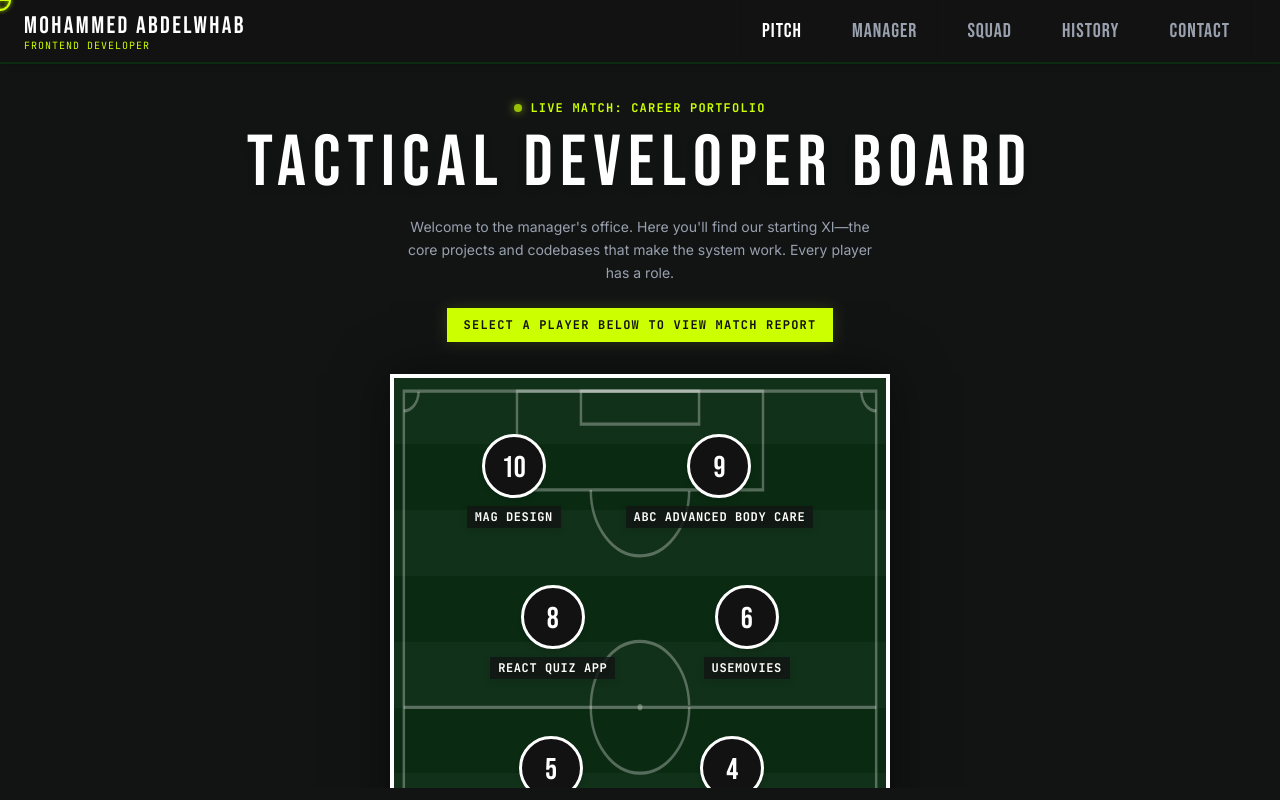
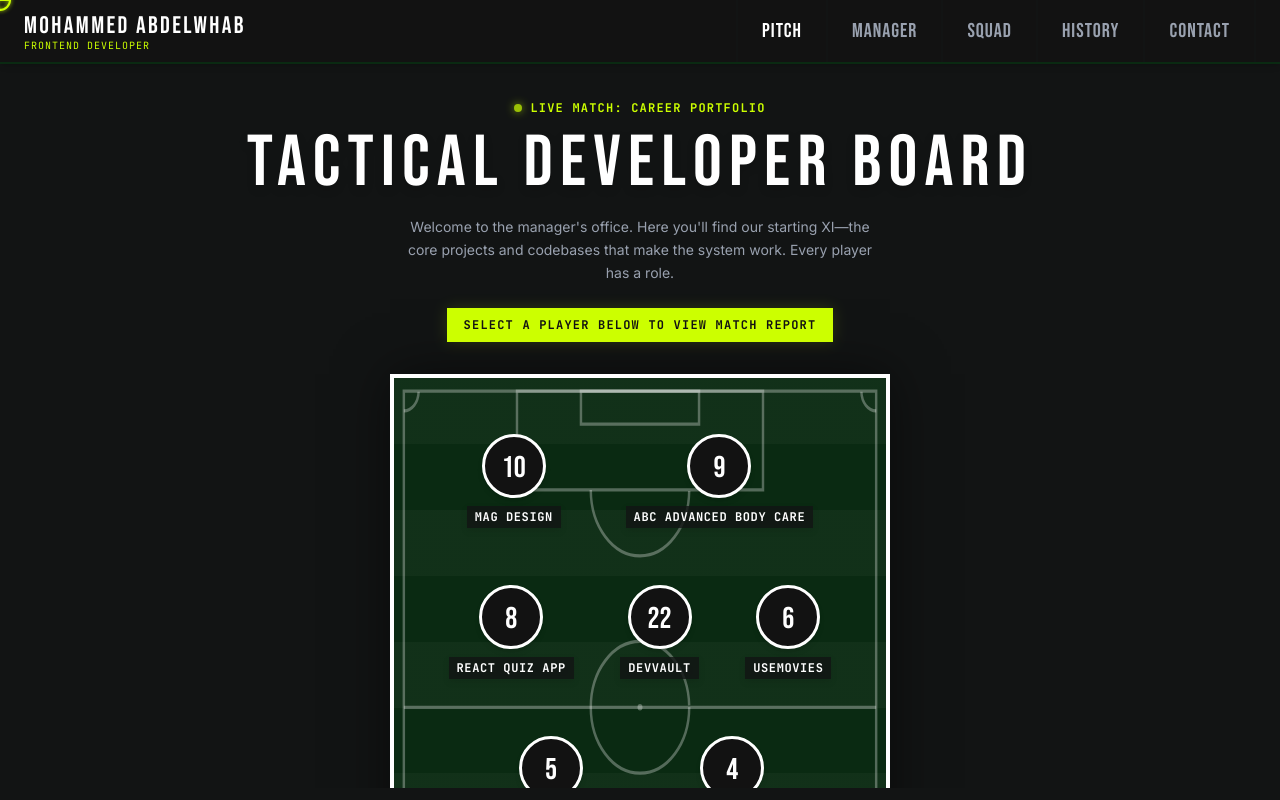
Before and after one commit to mohammed-abdelwhab/Portfolio, a React (Vite) app: page / in a window 1280 px wide. Built offline with nearby package versions, Linux system fonts and the light colour scheme.

Commit message:
feat: added a new project to the list

```diff
--- a/src/data/projects.js
+++ b/src/data/projects.js
@@ -7,8 +7,15 @@ const rawProjects = [
     role: "Full-Stack",
     liveUrl: "https://mag-design-hdj8.vercel.app",
     repoUrl: "https://github.com/mohammed-abdelwhab/MAG-Design",
-    description: "A Next.js 14 luxury interior design platform. Bilingual EN/AR with RTL switching, multi-step booking, and a secure client portal for tracking project phases.",
-    stack: ["Next.js", "TypeScript", "Tailwind CSS", "Framer Motion", "Zustand"]
+    description:
+      "A Next.js 14 luxury interior design platform. Bilingual EN/AR with RTL switching, multi-step booking, and a secure client portal for tracking project phases.",
+    stack: [
+      "Next.js",
+      "TypeScript",
+      "Tailwind CSS",
+      "Framer Motion",
+      "Zustand",
+    ],
   },
   {
     id: 2,
@@ -18,8 +25,9 @@ const rawProjects = [
     role: "Frontend",
     liveUrl: "https://abc-advanced-body-care.vercel.app/",
     repoUrl: "https://github.com/mohammed-abdelwhab/abc-advanced-body-care",
-    description: "Modern landing page for an advanced body care clinic. Focuses on premium aesthetics and smooth scrolling experiences.",
-    stack: ["React", "Tailwind CSS", "Framer Motion"]
+    description:
+      "Modern landing page for an advanced body care clinic. Focuses on premium aesthetics and smooth scrolling experiences.",
+    stack: ["React", "Tailwind CSS", "Framer Motion"],
   },
   {
     id: 3,
@@ -29,8 +37,21 @@ const rawProjects = [
     role: "Frontend",
     liveUrl: "https://react-reducer-quiz.vercel.app/",
     repoUrl: "https://github.com/mohammed-abdelwhab/react-reducer-quiz",
-    description: "An interactive React quiz application utilizing useReducer for complex state management, custom hooks, and dynamic feedback.",
-    stack: ["React", "useReducer", "CSS Modules"]
+    description:
+      "An interactive React quiz application utilizing useReducer for complex state management, custom hooks, and dynamic feedback.",
+    stack: ["React", "useReducer", "CSS Modules"],
+  },
+  {
+    id: 4,
+    name: "DevVault",
+    position: "midfielder",
+    jerseyNumber: 22,
+    role: "Full-Stack",
+    liveUrl: "https://dev-vault-navy.vercel.app/",
+    repoUrl: "https://github.com/mohammed-abdelwhab/DevVault",
+    description:
+      "DevVault is a responsive, Dark-Themed developer bookmark manager buit with React, TypeScript and Supabase. It allows developers to store, filter, search and manage there favourite resourses and documentations.",
+    stack: ["React", "TypeScript", "Supabase"],
   },
   {
     id: 4,
@@ -40,8 +61,9 @@ const rawProjects = [
     role: "Frontend",
     liveUrl: "#",
     repoUrl: "https://github.com/mohammed-abdelwhab/movies-app",
-    description: "A movie database application with custom hooks, fetching data from OMDB API, local storage caching, and detailed movie views.",
-    stack: ["React", "OMDB API", "Custom Hooks"]
+    description:
+      "A movie database application with custom hooks, fetching data from OMDB API, local storage caching, and detailed movie views.",
+    stack: ["React", "OMDB API", "Custom Hooks"],
   },
   {
     id: 5,
@@ -51,8 +73,9 @@ const rawProjects = [
     role: "Frontend",
     liveUrl: "https://mohammed-abdelwhab.github.io/bankist-app/",
     repoUrl: "https://github.com/mohammed-abdelwhab/bankist-app",
-    description: "A minimalist banking application handling transfers, loans, and account closures. Note: Demo login: js/1111 or jd/2222.",
-    stack: ["JavaScript", "DOM Manipulation", "CSS"]
+    description:
+      "A minimalist banking application handling transfers, loans, and account closures. Note: Demo login: js/1111 or jd/2222.",
+    stack: ["JavaScript", "DOM Manipulation", "CSS"],
   },
   {
     id: 6,
@@ -62,8 +85,9 @@ const rawProjects = [
     role: "Frontend",
     liveUrl: "https://mohammed-abdelwhab.github.io/mapty-app/",
     repoUrl: "https://github.com/mohammed-abdelwhab/mapty-app",
-    description: "Workout tracking application using Geolocation API and Leaflet library to map running and cycling workouts.",
-    stack: ["JavaScript", "Leaflet", "Geolocation"]
+    description:
+      "Workout tracking application using Geolocation API and Leaflet library to map running and cycling workouts.",
+    stack: ["JavaScript", "Leaflet", "Geolocation"],
   },
   {
     id: 7,
@@ -73,10 +97,10 @@ const rawProjects = [
     role: "Data Analytics",
     liveUrl: "#",
     repoUrl: "https://github.com/mohammed-abdelwhab/fpl-scout",
-    description: "Fantasy Premier League analytics dashboard providing insights on player forms, upcoming fixtures, and optimal transfers.",
-    stack: ["Python", "FPL API", "Pandas"]
+    description:
+      "Fantasy Premier League analytics dashboard providing insights on player forms, upcoming fixtures, and optimal transfers.",
+    stack: ["Python", "FPL API", "Pandas"],
   },
-
 ];
 
 export const projects = rawProjects;
```
